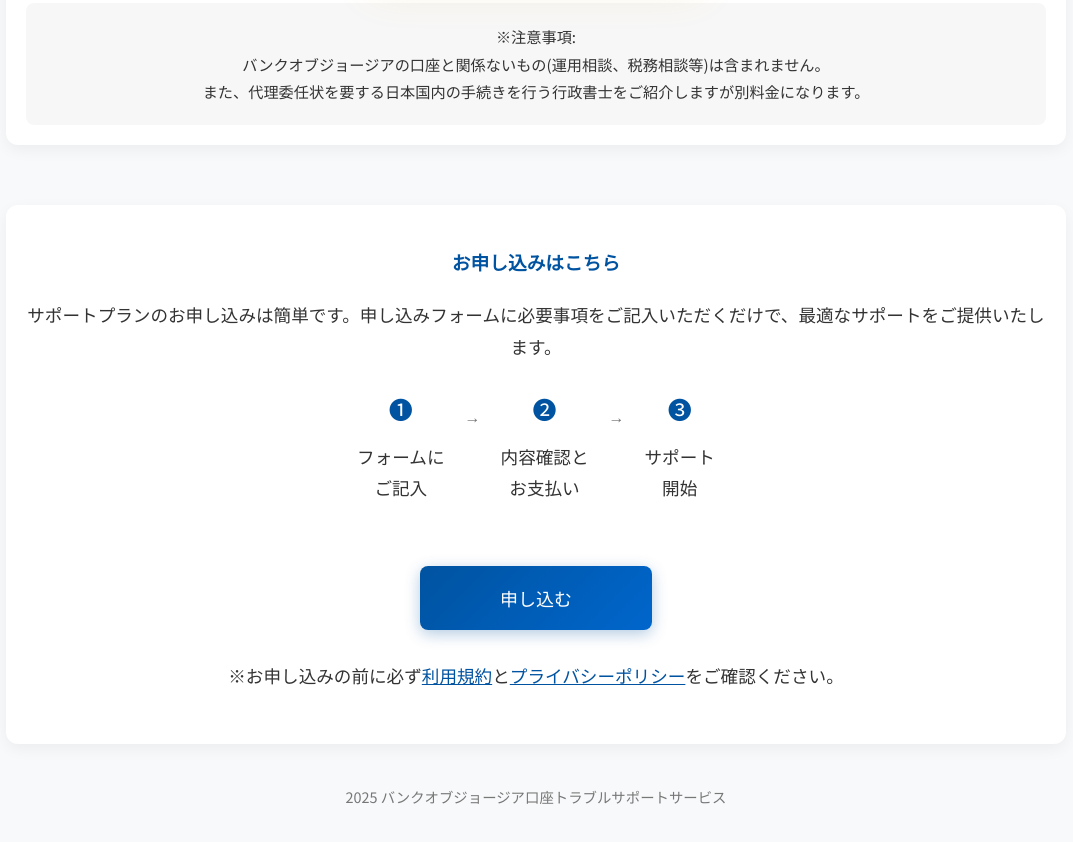
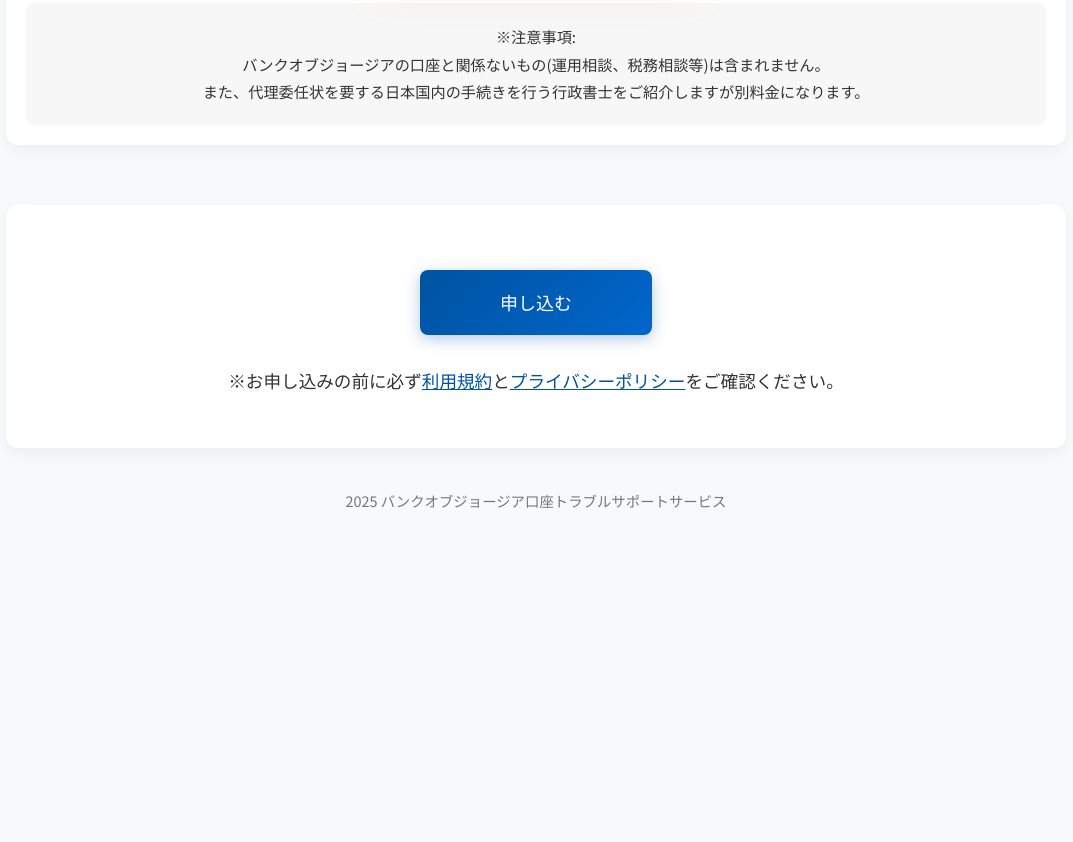
Before and after one commit to prime-mgmt/bog-support-website, a plain HTML site: page index.html in a window 1280 px wide. Shown: the part 1526-2368 px from the top of the page, without its empty margins (104-1177 px from the left). After the commit the page ends 2080 px from the top, so only its background shows below. Drawn offline with Linux system fonts and the light colour scheme.

Commit message:
Revert "申し込みセクションを充実させ、プラン期間選択オプションを削除"
This reverts commit 8c0e738750709d7d59aee74cd3aabafe7af850db.

```diff
--- a/index.html
+++ b/index.html
@@ -520,27 +520,6 @@
     </div>
 
     <div class="apply-section">
-        <h3 style="color: var(--primary-color); margin-bottom: 20px;">お申し込みはこちら</h3>
-
-        <p style="margin-bottom: 15px;">サポートプランのお申し込みは簡単です。申し込みフォームに必要事項をご記入いただくだけで、最適なサポートをご提供いたします。</p>
-
-        <div style="display: flex; justify-content: center; margin: 25px 0;">
-            <div style="text-align: center; margin: 0 20px;">
-                <div style="font-size: 24px; color: var(--primary-color); margin-bottom: 10px;">➊</div>
-                <p>フォームに<br>ご記入</p>
-            </div>
-            <div style="color: var(--light-text); margin-top: 15px;">→</div>
-            <div style="text-align: center; margin: 0 20px;">
-                <div style="font-size: 24px; color: var(--primary-color); margin-bottom: 10px;">➋</div>
-                <p>内容確認と<br>お支払い</p>
-            </div>
-            <div style="color: var(--light-text); margin-top: 15px;">→</div>
-            <div style="text-align: center; margin: 0 20px;">
-                <div style="font-size: 24px; color: var(--primary-color); margin-bottom: 10px;">➌</div>
-                <p>サポート<br>開始</p>
-            </div>
-        </div>
-
         <a href="apply.html" class="button">申し込む</a>
 
         <p style="margin-top: 30px;">※お申し込みの前に必ず<a href="terms.html" style="color: var(--primary-color);">利用規約</a>と<a href="privacy.html" style="color: var(--primary-color);">プライバシーポリシー</a>をご確認ください。</p>
```
Also changed, not shown: apply.html (+15 -1 lines).
